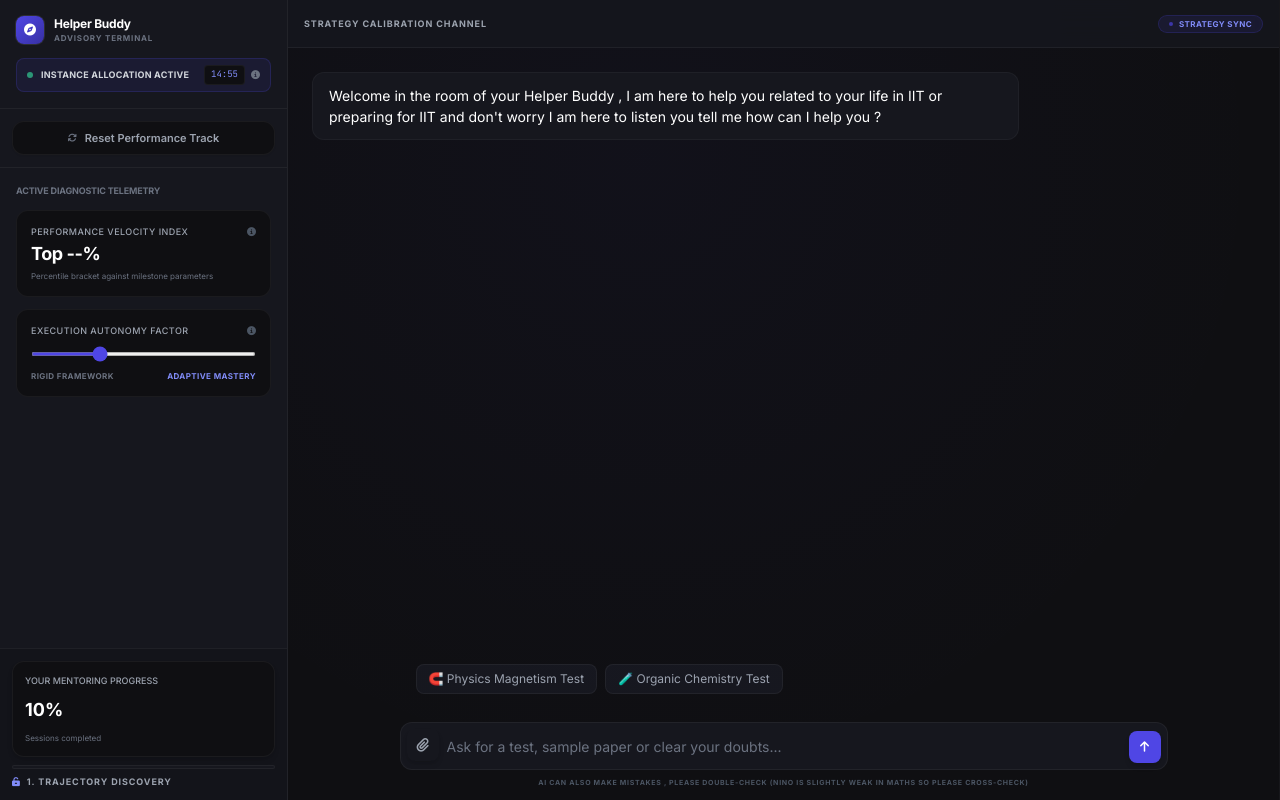
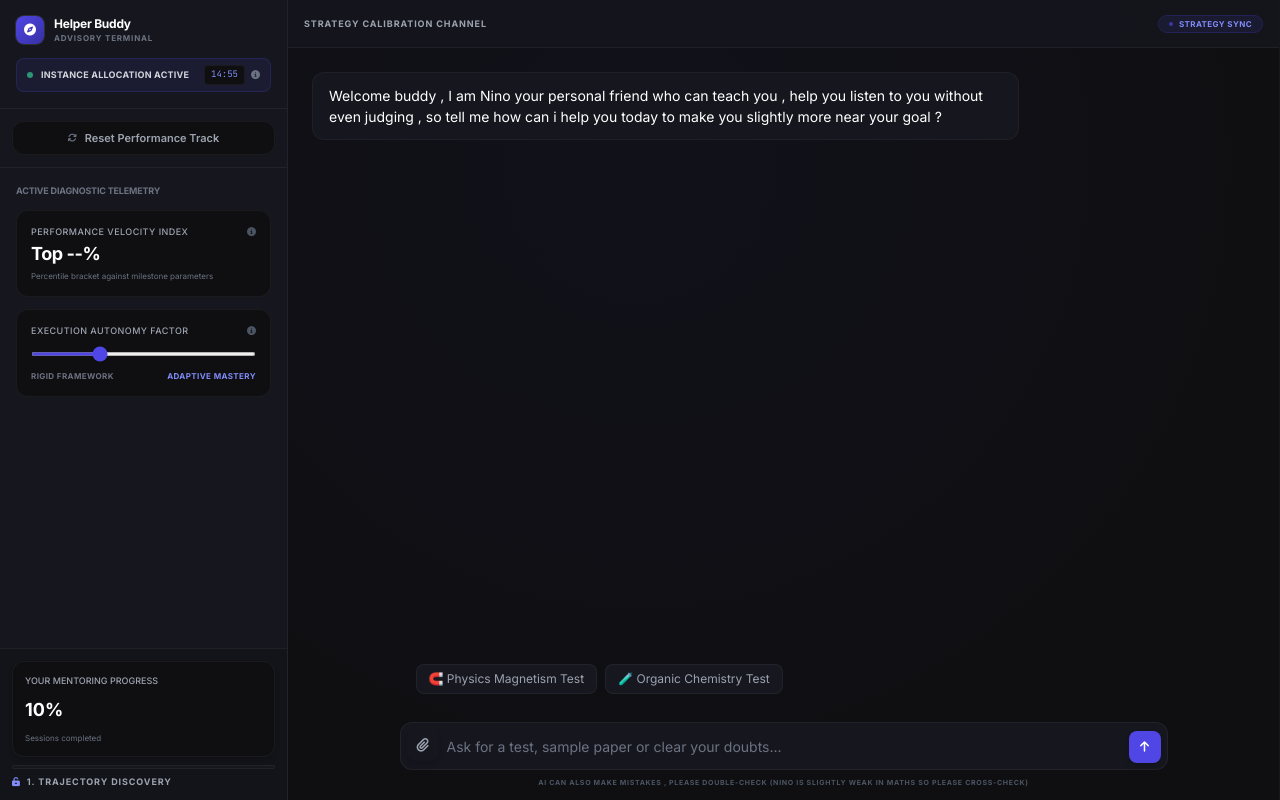
Before and after one commit to mayankraj302/nino-the-ai-helper-buddy-, a Flask app: page / in a window 1280 px wide. Run offline with Flask 3, Linux system fonts and the light colour scheme; some libraries are stand-ins or nearby versions.

Commit message:
Update index.html

```diff
--- a/templates/index.html
+++ b/templates/index.html
@@ -532,7 +532,7 @@
 
     function initSystemGreeting() {
       updateUIProgress("10%", "1. Trajectory Discovery");
-      addMessage("Welcome in the room of your Helper Buddy , I am here to help you related to your life in IIT or preparing for IIT and don't worry I am here to listen you tell me how can I help you ?", "ai");
+      addMessage("Welcome buddy , I am Nino your personal friend who can teach you , help you listen to you without even judging , so tell me how can i help you today to make you slightly more near your goal ?", "ai");
       step = 1;
     }
 
```
